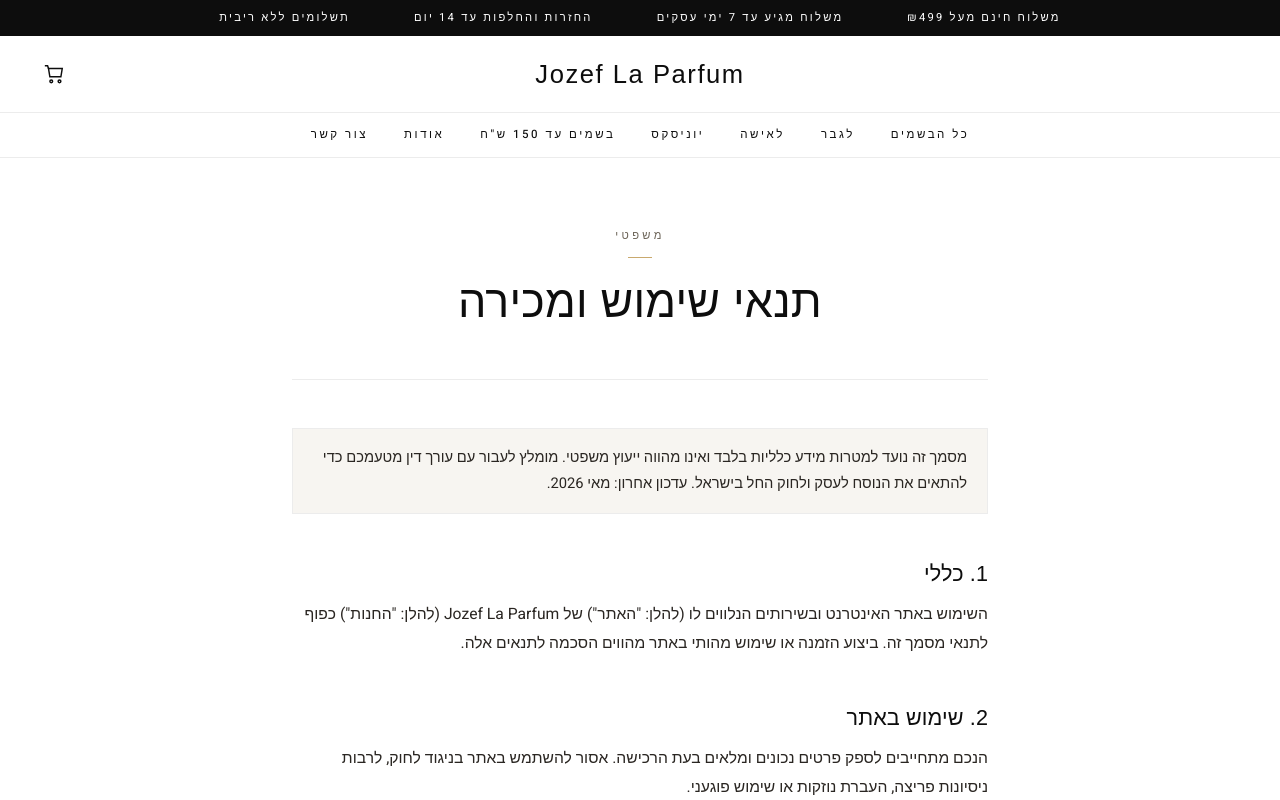
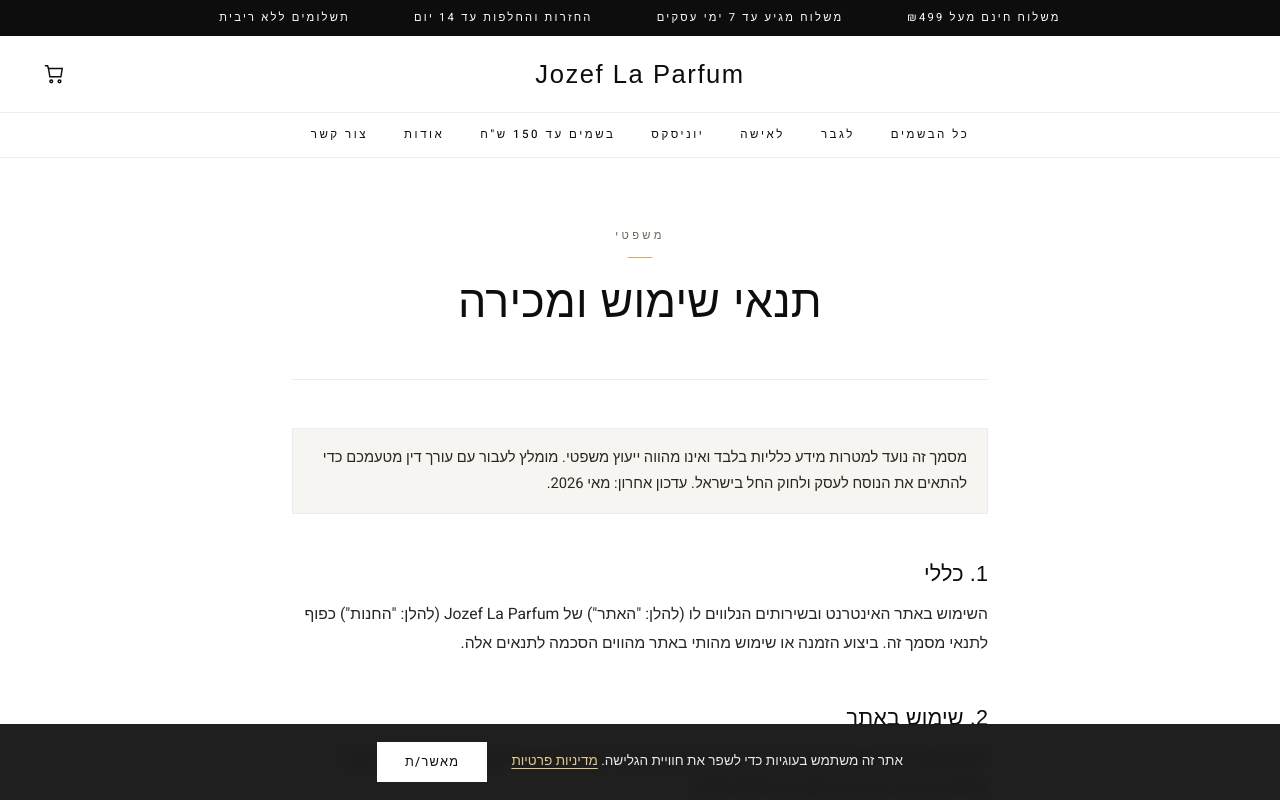
Before and after one commit to Omerf130/jozef-la-parfum, a Next.js app: page /terms in a window 1280 px wide. Shown: the top 800 px of the page. Built offline with nearby package versions, Linux system fonts and the light colour scheme; no server answers; a web font is replaced by a local one.

Commit message:
cookies consent added

```diff
--- a/src/app/layout.tsx
+++ b/src/app/layout.tsx
@@ -1,5 +1,6 @@
 import type { Metadata, Viewport } from "next";
 import { Heebo, Frank_Ruhl_Libre } from "next/font/google";
+import { CookieConsent } from "@/components/CookieConsent/CookieConsent";
 import "@/styles/globals.scss";
 
 const heebo = Heebo({
@@ -50,7 +51,10 @@
 export default function RootLayout({ children }: { children: React.ReactNode }) {
   return (
     <html lang="he" dir="rtl" className={`${heebo.variable} ${display.variable}`}>
-      <body>{children}</body>
+      <body>
+        {children}
+        <CookieConsent />
+      </body>
     </html>
   );
 }
--- /dev/null
+++ b/src/components/CookieConsent/CookieConsent.module.scss
@@ -0,0 +1,71 @@
+@use "../../styles/variables" as *;
+@use "../../styles/mixins" as *;
+
+.banner {
+  position: fixed;
+  bottom: 0;
+  inset-inline: 0;
+  z-index: 9999;
+  display: flex;
+  align-items: center;
+  justify-content: center;
+  gap: 24px;
+  padding: 18px 28px;
+  background: rgba($color-ink, 0.92);
+  backdrop-filter: blur(8px);
+  animation: slideUp $dur $ease both;
+
+  @include md {
+    flex-direction: column;
+    gap: 14px;
+    text-align: center;
+    padding: 20px 20px;
+  }
+}
+
+.text {
+  margin: 0;
+  font-size: 0.85rem;
+  color: rgba($color-white, 0.9);
+  line-height: 1.6;
+}
+
+.link {
+  color: $color-gold-light;
+  text-decoration: underline;
+  text-underline-offset: 3px;
+
+  &:hover {
+    color: $color-gold;
+  }
+}
+
+.accept {
+  flex-shrink: 0;
+  padding: 10px 28px;
+  font-size: 0.8rem;
+  font-weight: 500;
+  letter-spacing: 0.1em;
+  color: $color-ink;
+  background: $color-white;
+  border: none;
+  cursor: pointer;
+  transition: background $dur-fast $ease, color $dur-fast $ease;
+
+  &:hover {
+    background: $color-gold-light;
+    color: $color-ink;
+  }
+}
+
+@keyframes slideUp {
+  from {
+    transform: translateY(100%);
+    opacity: 0;
+  }
+
+  to {
+    transform: translateY(0);
+    opacity: 1;
+  }
+}
--- /dev/null
+++ b/src/components/CookieConsent/CookieConsent.tsx
@@ -0,0 +1,38 @@
+"use client";
+
+import { useEffect, useState } from "react";
+import Link from "next/link";
+import styles from "./CookieConsent.module.scss";
+
+const STORAGE_KEY = "cookie_consent";
+
+export function CookieConsent() {
+  const [visible, setVisible] = useState(false);
+
+  useEffect(() => {
+    if (localStorage.getItem(STORAGE_KEY) !== "accepted") {
+      setVisible(true);
+    }
+  }, []);
+
+  function accept() {
+    localStorage.setItem(STORAGE_KEY, "accepted");
+    setVisible(false);
+  }
+
+  if (!visible) return null;
+
+  return (
+    <div className={styles.banner} role="alert">
+      <p className={styles.text}>
+        אתר זה משתמש בעוגיות כדי לשפר את חוויית הגלישה.{" "}
+        <Link href="/privacy" className={styles.link}>
+          מדיניות פרטיות
+        </Link>
+      </p>
+      <button type="button" className={styles.accept} onClick={accept}>
+        מאשר/ת
+      </button>
+    </div>
+  );
+}
```
